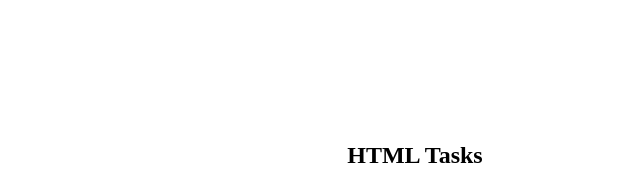
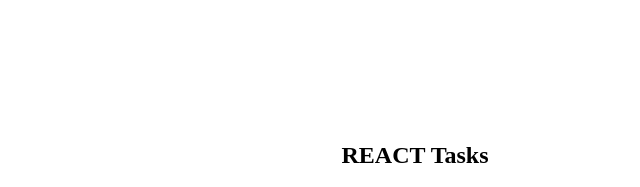
Before and after one commit to Theresa-dot/MERN-React-Set3, a plain HTML site: page index.html in a window 1280 px wide. Shown: the top 187 px of the page, 225-865 px from the left. Drawn offline with Linux system fonts and the light colour scheme.

Commit message:
Update index.html

```diff
--- a/index.html
+++ b/index.html
@@ -19,7 +19,7 @@
     <h1 style="margin-left: 2%;">Index</h1>
     <center style="display: flex; justify-content: space-evenly; margin-top: 5%;">
         <table style="border: 1px solid black;">
-            <caption><h2>HTML Tasks</h2></caption>
+            <caption><h2>REACT Tasks</h2></caption>
             <tr>
                 <td>1</td>
                 <td>Task 1</td>
```
